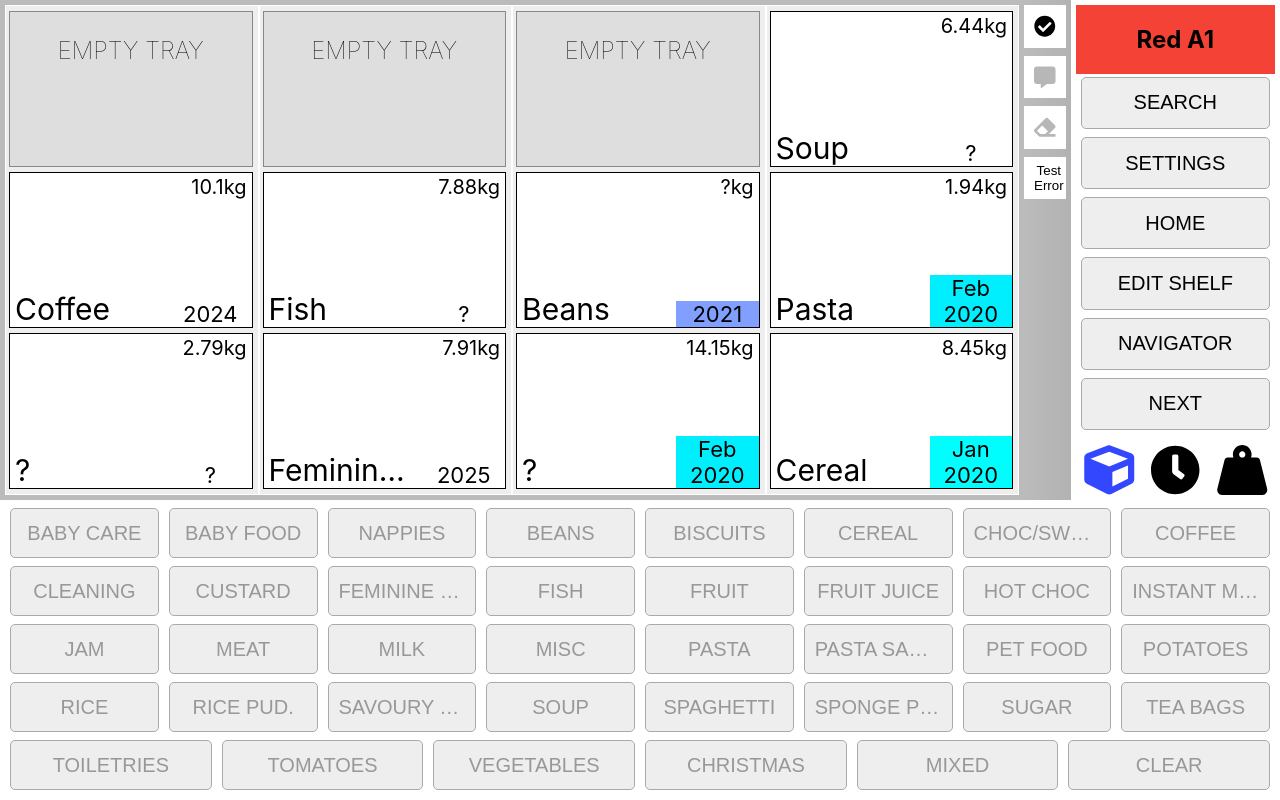
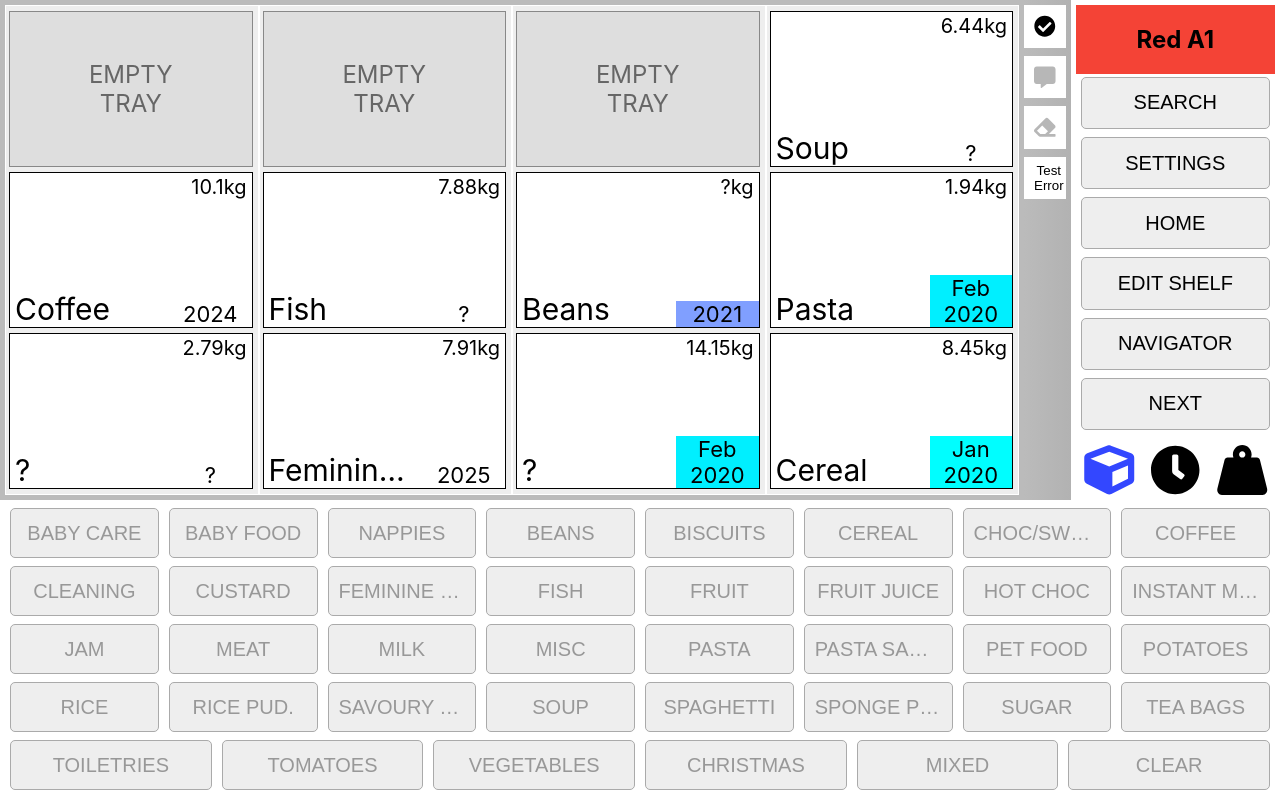
Before and after one commit to Kacper-Lubisz/TrayMaster, a React (Create React App) app: page / in a window 1280 px wide. Built offline with nearby package versions, Linux system fonts and the light colour scheme.

Commit message:
Resolve my own PR comments
- Use state function in SearchPage
- Resolve silly else & return structure in ShelfViewPage
- Correct typo in SignInPage
- Properly style empty spaces

```diff
--- a/src/pages/SearchPage.tsx
+++ b/src/pages/SearchPage.tsx
@@ -105,9 +105,11 @@ class SearchPage extends React.Component<SearchPageProps & RouteComponentProps,
     }
 
     private updatePanel(state: PanelState): void {
-        this.setState({
-            ...this.state,
-            panelState: state
+        this.setState(oldState => {
+            return {
+                ...oldState,
+                panelState: state
+            };
         });
     }
 
--- a/src/pages/ShelfViewPage.tsx
+++ b/src/pages/ShelfViewPage.tsx
@@ -473,16 +473,11 @@ class ShelfViewPage extends React.Component<RouteComponentProps & ShelfViewProps
                     return new Map<TrayCell, boolean>([
                         [nextColumn.getPaddedTrays()[0], true]
                     ]);
-                } else {
-                    return selection;
                 }
-            } else {
-                return selection;
             }
-        } else {
-            return selection;
         }
 
+        return selection;
     }
 
     /**
--- a/src/pages/SignInPage.tsx
+++ b/src/pages/SignInPage.tsx
@@ -101,7 +101,7 @@ class SignInPage extends React.Component<RouteComponentProps, SignInPageState> {
                 return {
                     ...state,
                     feedback: `${email ? "emailField is undefined " : ""}
-                    ${password ? "emailField is undefined " : ""}`
+                    ${password ? "passwordField is undefined " : ""}`
                 };
             });
         }
--- a/src/styles/_viewport.scss
+++ b/src/styles/_viewport.scss
@@ -70,12 +70,17 @@
 
       &.trayEmpty {
         font-size: 24px;
-        font-weight: lighter;
+        color: #666666;
 
         text-align: center;
+        position: relative;
 
-        > p { //todo fixme text align to the centre properly
-          width: 100%;
+        > p {
+          margin: 0;
+          position: absolute;
+          top: 50%;
+          left: 50%;
+          transform: translate(-50%, -50%);
         }
       }
 
```
